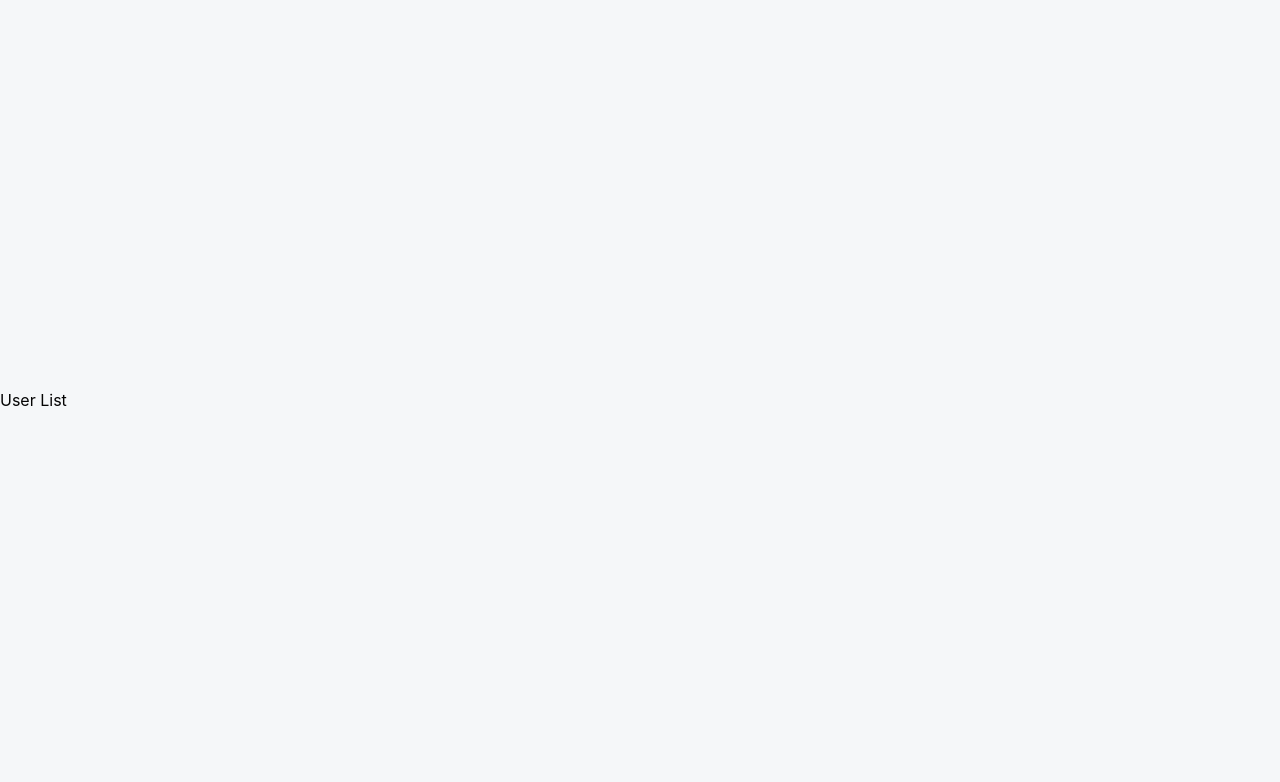
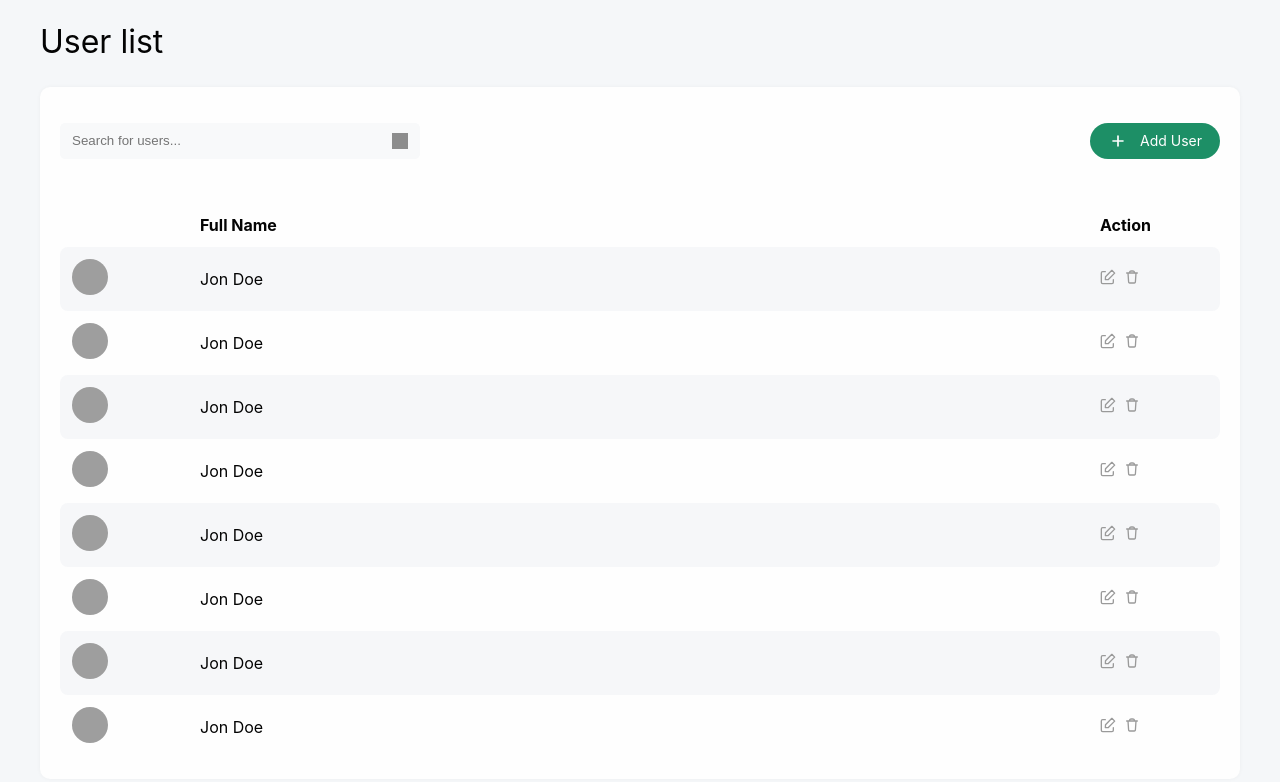
Before and after one commit to kajtd/user_management_recruitment_task, a Vue app: page / in a window 1280 px wide. Shown: the top 782 px of the page. Built offline with nearby package versions, Linux system fonts and the light colour scheme; grey boxes are pictures that could not be loaded.

Commit message:
Create UserList view and UserListItem component

```diff
--- a/src/components/AppButton.vue
+++ b/src/components/AppButton.vue
@@ -51,6 +51,7 @@
     transition: background 0.3s ease-in;
     font-size: 14px;
     font-family: inherit;
+    gap: 12px;
 
     &:hover {
       background-color: $accent-dark;
--- /dev/null
+++ b/src/components/UserListItem.vue
@@ -0,0 +1,77 @@
+<script setup lang="ts">
+  import type { User } from './../types/User.ts';
+
+  type Props = {
+    user: User;
+  };
+
+  defineProps<Props>();
+
+  const editUser = () => {
+    // Edit user logic here
+  };
+
+  const deleteUser = () => {
+    // Delete user logic here
+  };
+</script>
+
+<template>
+  <tr class="user-list-item">
+    <td>
+      <img
+        :src="user.avatar"
+        :alt="`${user.first_name} ${user.last_name}`"
+        class="user-list-item__image"
+      />
+    </td>
+    <td class="user-list-item__name">
+      {{ `${user.first_name} ${user.last_name}` }}
+    </td>
+    <td class="user-list-item__actions">
+      <button @click="editUser" class="user-list-item__btn">
+        <i class="icon icon--small icon--gray edit"></i>
+      </button>
+      <button @click="deleteUser" class="user-list-item__btn">
+        <i class="icon icon--small icon--gray trash"></i>
+      </button>
+    </td>
+  </tr>
+</template>
+
+<style scoped lang="scss">
+  @import '../assets/scss/_mixins.scss';
+  @import '../assets/scss/_variables.scss';
+
+  .user-list-item {
+    @include flex;
+    height: 64px;
+    border-radius: 8px;
+
+    &:nth-child(odd) {
+      background-color: $gray-2;
+    }
+
+    &__image {
+      border-radius: 50%;
+      width: 36px;
+      height: 36px;
+      margin-left: 6px;
+
+      @media screen and (min-width: $md) {
+        margin-left: 12px;
+      }
+    }
+
+    &__actions {
+      display: flex;
+      gap: 8px;
+    }
+
+    &__btn {
+      background: none;
+      border: none;
+      cursor: pointer;
+    }
+  }
+</style>
--- /dev/null
+++ b/src/types/User.ts
@@ -0,0 +1,9 @@
+type User = {
+    id: number;
+    email: string;
+    avatar: string;
+    first_name: string;
+    last_name: string;
+}
+
+export type { User };
--- a/src/views/UserList.vue
+++ b/src/views/UserList.vue
@@ -1 +1,193 @@
-<template>User List</template>
+<script setup lang="ts">
+  import { ref } from 'vue';
+  import type { User } from './../types/User.ts';
+
+  import UserListItem from '../components/UserListItem.vue';
+  import SearchBar from '../components/SearchBar.vue';
+  import AppButton from '../components/AppButton.vue';
+
+  const users = ref<User[]>([
+    {
+      id: 1,
+      email: 'jon_doe@gmail.com',
+      avatar: 'https://picsum.photos/200',
+      first_name: 'Jon',
+      last_name: 'Doe',
+    },
+    {
+      id: 1,
+      email: 'jon_doe@gmail.com',
+      avatar: 'https://picsum.photos/200',
+      first_name: 'Jon',
+      last_name: 'Doe',
+    },
+    {
+      id: 1,
+      email: 'jon_doe@gmail.com',
+      avatar: 'https://picsum.photos/200',
+      first_name: 'Jon',
+      last_name: 'Doe',
+    },
+    {
+      id: 1,
+      email: 'jon_doe@gmail.com',
+      avatar: 'https://picsum.photos/200',
+      first_name: 'Jon',
+      last_name: 'Doe',
+    },
+    {
+      id: 1,
+      email: 'jon_doe@gmail.com',
+      avatar: 'https://picsum.photos/200',
+      first_name: 'Jon',
+      last_name: 'Doe',
+    },
+    {
+      id: 1,
+      email: 'jon_doe@gmail.com',
+      avatar: 'https://picsum.photos/200',
+      first_name: 'Jon',
+      last_name: 'Doe',
+    },
+    {
+      id: 1,
+      email: 'jon_doe@gmail.com',
+      avatar: 'https://picsum.photos/200',
+      first_name: 'Jon',
+      last_name: 'Doe',
+    },
+    {
+      id: 1,
+      email: 'jon_doe@gmail.com',
+      avatar: 'https://picsum.photos/200',
+      first_name: 'Jon',
+      last_name: 'Doe',
+    },
+  ]);
+</script>
+
+<template>
+  <main class="user-list">
+    <h1 class="user-list__title">User list</h1>
+    <section class="user-list__section">
+      <header class="user-list__header">
+        <SearchBar class="user-list__search-bar" />
+        <AppButton class="user-list__add-btn" rounded>
+          <i class="icon icon--medium icon--white plus"></i>
+          <span>Add User</span>
+        </AppButton>
+      </header>
+      <table class="user-table">
+        <thead class="user-table__head">
+          <tr class="user-table__row">
+            <th class="user-table__header-cell"></th>
+            <th class="user-table__header-cell">Full Name</th>
+            <th class="user-table__header-cell">Action</th>
+          </tr>
+        </thead>
+        <tbody class="user-table__body">
+          <UserListItem
+            v-for="user in users"
+            :key="user.id"
+            :user="user"
+            class="user-table__row"
+          />
+        </tbody>
+      </table>
+    </section>
+  </main>
+</template>
+
+<style scoped lang="scss">
+  @import '../assets/scss/_mixins.scss';
+  @import '../assets/scss/_variables.scss';
+
+  .user-list {
+    @include flex-column;
+    background-color: $bg;
+    font-family: $family-normal;
+    color: $black;
+    padding: 20px;
+    justify-content: center;
+    width: 100%;
+    max-width: 1240px;
+    height: 100%;
+    min-height: 100vh;
+    margin: 0 auto;
+
+    &__title {
+      font-size: 2em;
+      font-weight: 400;
+      margin-bottom: 6px;
+    }
+
+    &__section {
+      @include flex;
+      flex-direction: column;
+      background-color: $gray-0;
+      border-radius: 10px;
+      margin-top: 20px;
+      width: 100%;
+      box-shadow: $gray-shadow;
+    }
+
+    &__header {
+      @include flex;
+      justify-content: space-between;
+      flex-direction: column;
+      border-radius: 10px;
+      width: 100%;
+      padding: 10px;
+      padding-bottom: 0;
+
+      @media screen and (min-width: $md) {
+        flex-direction: row;
+        padding: 20px;
+      }
+    }
+
+    &__add-btn {
+      max-width: 130px;
+      align-self: flex-end;
+      margin: 16px 0;
+
+      @media screen and (min-width: $md) {
+        flex-direction: row;
+      }
+    }
+
+    .user-table {
+      @include flex;
+      flex-direction: column;
+      width: 100%;
+      padding: 10px;
+
+      &__body,
+      &__head {
+        width: 100%;
+        text-align: left;
+      }
+
+      &__head {
+        margin-bottom: 12px;
+      }
+
+      &__row {
+        width: 100%;
+        display: grid;
+        grid-template-columns: 60px auto 60px;
+        grid-template-rows: 1fr;
+        font-size: 14px;
+
+        @media screen and (min-width: $md) {
+          grid-template-columns: 140px auto 120px;
+          font-size: 16px;
+        }
+      }
+
+      @media screen and (min-width: $md) {
+        padding: 20px;
+      }
+    }
+  }
+</style>
```
